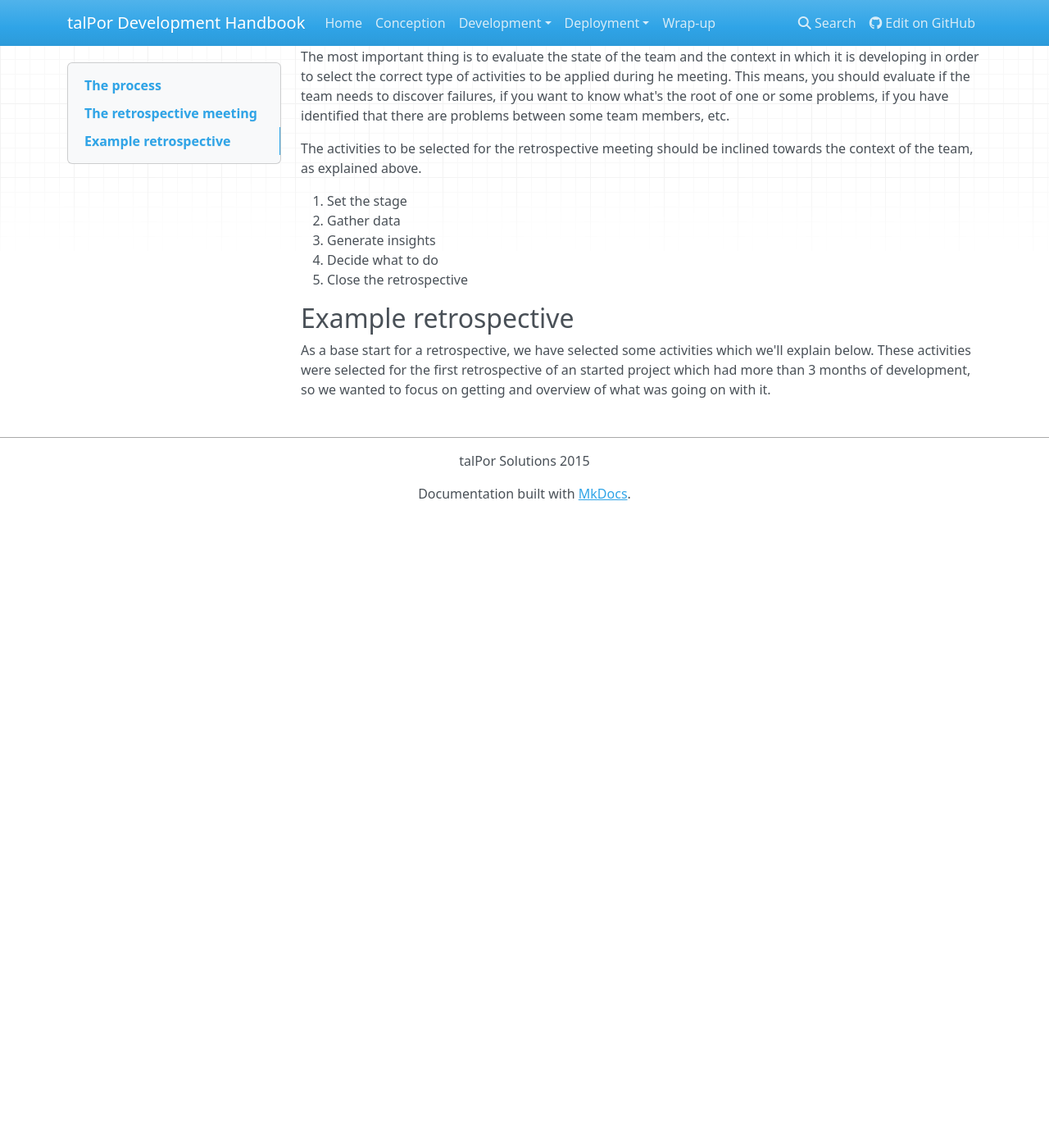
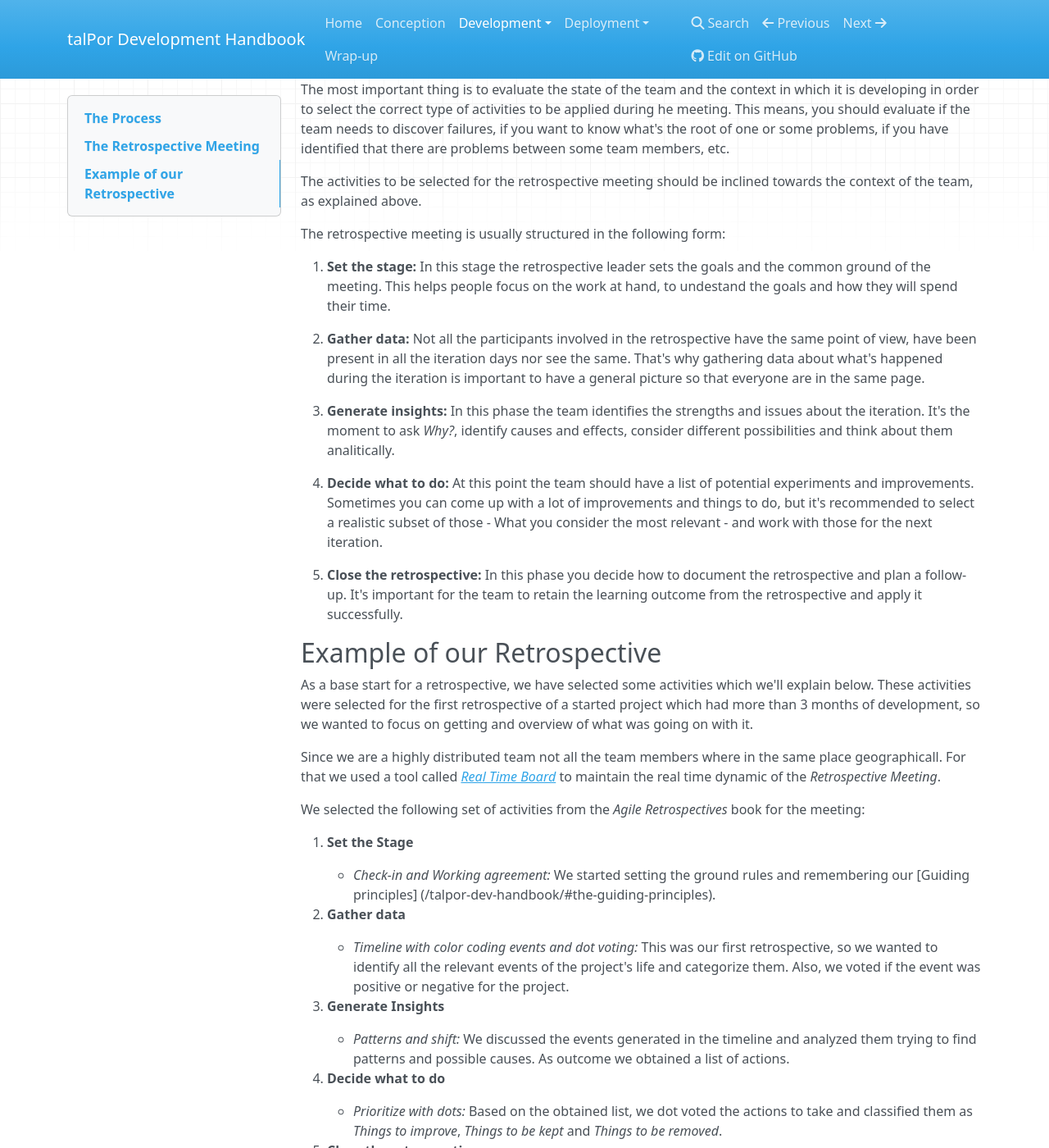
Before and after one commit to talpor/talpor-dev-handbook, an MkDocs documentation site: the page built from docs/development/methodology/retrospective.md, in a window 1280 px wide and 1400 px high, scrolled down 712 px. Shown: the whole window at 82% size. Built offline with MkDocs 1.6.1, drawn with Linux system fonts in a browser that asks for light colours; nearby versions of some CDN libraries; old or Windows-style settings are respelled for this version of MkDocs; before the commit the page ends 1342 px from its top, so only the background shows below that; some of the changed text lies outside the part shown.

Commit message:
Added retrospective page.

```diff
--- a/docs/development/methodology/retrospective.md
+++ b/docs/development/methodology/retrospective.md
@@ -1,6 +1,6 @@
-## The process
+## The Process
 
-During each project it's important to evaluate, inspect and adapt
+During a project's life it's important to evaluate, inspect and adapt
 the applied methods and teamwork. The **Retrospective** is a process
 used to gather feedback about a project not just in technical terms
 but in the team and team issues.
@@ -27,7 +27,7 @@
 which we classify as *Things to improve*, *Things to be kept* and
 *Things to be removed*.
 
-## The retrospective meeting
+## The Retrospective Meeting
 
 In this section we'll describe as detail as possible the process we use to
 carry out the meeting.  As we explained above, we use some of the techniques
@@ -47,20 +47,69 @@
 The activities to be selected for the retrospective meeting should be inclined
 towards the context of the team, as explained above.
 
-1. Set the stage
-2. Gather data
-3. Generate insights
-4. Decide what to do
-5. Close the retrospective
+The retrospective meeting is usually structured in the following form:
 
+1. **Set the stage:** In this stage the retrospective leader sets the goals and the
+common ground of the meeting. This helps people focus on the work at hand, to
+undestand the goals and how they will spend their time.
 
+2. **Gather data:** Not all the participants involved in the retrospective have the
+same point of view, have been present in all the iteration days nor see the same.
+That's why gathering data about what's happened during the iteration is important
+to have a general picture so that everyone are in the same page.
 
+3. **Generate insights:** In this phase the team identifies the strengths and issues
+about the iteration. It's the moment to ask *Why?*, identify causes and effects,
+consider different possibilities and think about them analitically.
 
-## Example retrospective
+4. **Decide what to do:** At this point the team should have a list of potential
+experiments and improvements. Sometimes you can come up with a lot of improvements
+and things to do, but it's recommended to select a realistic subset of those - What
+you consider the most relevant - and work with those for the next iteration.
 
+5. **Close the retrospective:** In this phase you decide how to document the retrospective
+and plan a follow-up. It's important for the team to retain the learning outcome from
+the retrospective and apply it successfully.
 
-As a base start for a
-retrospective, we have selected some activities which we'll explain below. These
-activities were selected for the first retrospective of an started project which
-had more than 3 months of development, so we wanted to focus on getting and
-overview of what was going on with it.
+## Example of our Retrospective
+
+As a base start for a retrospective, we have selected some activities which we'll
+explain below. These activities were selected for the first retrospective of a
+started project which had more than 3 months of development, so we wanted to focus
+on getting and overview of what was going on with it.
+
+Since we are a highly distributed team not all the team members where in the same
+place geographicall. For that we used a tool called
+[*Real Time Board*](https://realtimeboard.com) to maintain the real time dynamic
+of the *Retrospective Meeting*.
+
+We selected the following set of activities from the *Agile Retrospectives* book
+for the meeting:
+
+1. **Set the Stage**
+    - *Check-in and Working agreement:* We started setting the ground rules and
+    remembering our [Guiding principles] (/talpor-dev-handbook/#the-guiding-principles).
+
+2. **Gather data**
+    - *Timeline with color coding events and dot voting:* This was our first
+    retrospective, so we wanted to identify all the relevant events of the
+    project's life and categorize them. Also, we voted if the event was positive
+    or negative for the project.
+
+3. **Generate Insights**
+    - *Patterns and shift:* We discussed the events generated in the timeline and
+    analyzed them trying to find patterns and possible causes. As outcome we obtained
+    a list of actions.
+
+4. **Decide what to do**
+    - *Prioritize with dots:* Based on the obtained list, we dot voted the actions to
+    take and classified them as *Things to improve*, *Things to be kept* and
+    *Things to be removed*.
+
+5. **Close the retrospective**
+    - *+/Delta*: We analyzed the retrospective process looking for strengths and
+    possible improvements for the next retrospective.
+
+An example of the board we used for this retrospective can be found
+[here](https://realtimeboard.com/app/board/90635788/). It's important to notice
+that you'll need permissions to access this board.
--- a/mkdocs.yml
+++ b/mkdocs.yml
@@ -13,6 +13,7 @@
     - 'Meetings': 'development/methodology/meetings.md'
     - 'Trello': 'development/methodology/trello.md'
     - 'Definition of Done': 'development/methodology/done.md'
+    - 'Retrospective': 'development/methodology/retrospective.md'
     - 'Post-Mortem': 'development/methodology/post-mortem.md'
   - 'Tech Standards': 'development/tech/index.md'
 - Deployment:
```
